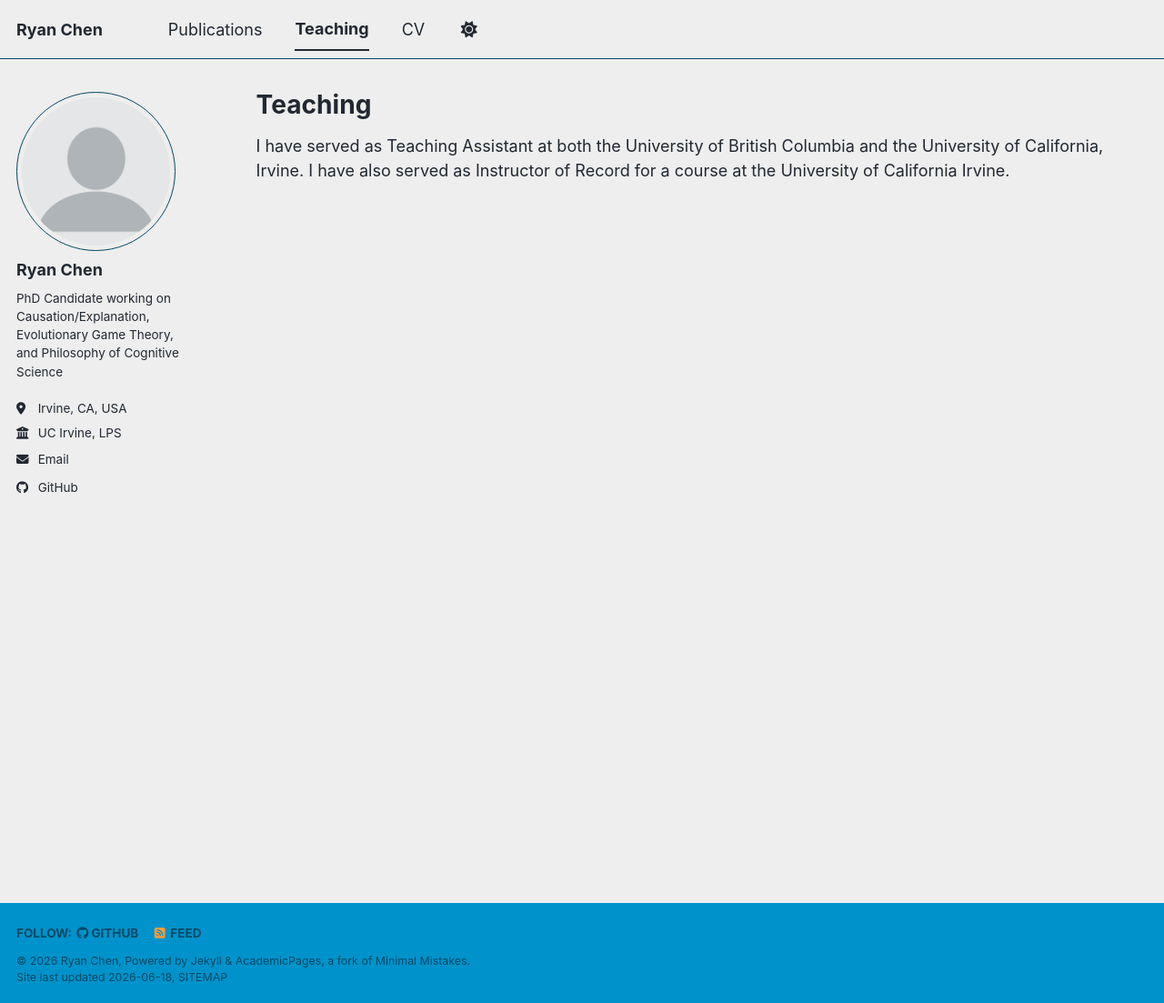
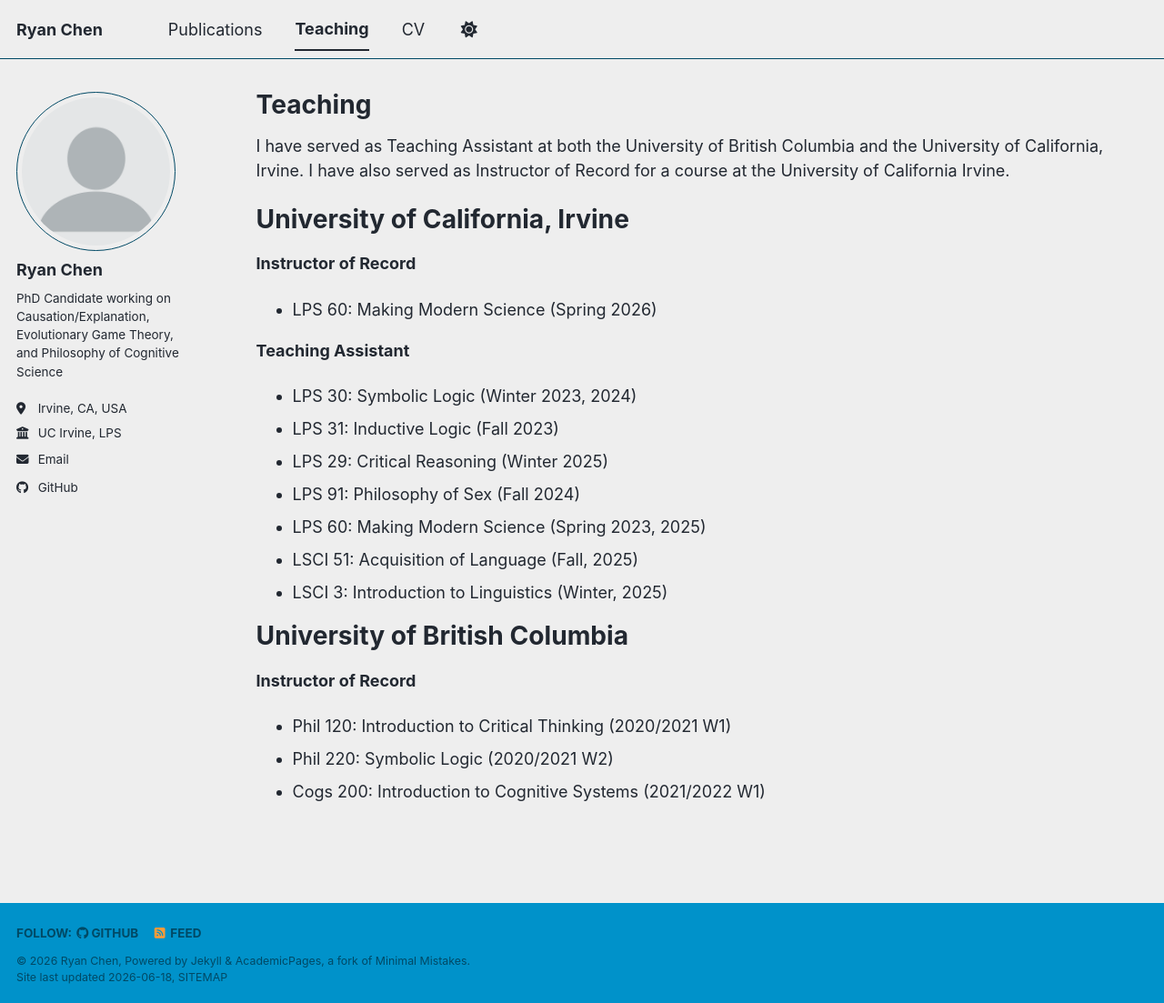
Before and after one commit to RyanChenPhil/RyanChenPhil.github.io, a Jekyll site: the page built from _pages/teaching.md, in a window 1280 px wide and 1103 px high. Shown: the whole window at 91% size. Built offline with Jekyll 4.4.1, drawn with Linux system fonts in a browser that asks for light colours; a script bundle is joined from its source files by our own code; library files that are not in the unit come from our copies.

Commit message:
Update teaching.md

```diff
--- a/_pages/teaching.md
+++ b/_pages/teaching.md
@@ -6,3 +6,24 @@ author_profile: true
 ---
 
 I have served as Teaching Assistant at both the University of British Columbia and the University of California, Irvine. I have also served as Instructor of Record for a course at the University of California Irvine.
+
+# University of California, Irvine
+
+**Instructor of Record**
+- LPS 60: Making Modern Science (Spring 2026)
+
+**Teaching Assistant**
+- LPS 30: Symbolic Logic (Winter 2023, 2024)
+- LPS 31: Inductive Logic (Fall 2023)
+- LPS 29: Critical Reasoning (Winter 2025)
+- LPS 91: Philosophy of Sex (Fall 2024)
+- LPS 60: Making Modern Science (Spring 2023, 2025)
+- LSCI 51: Acquisition of Language (Fall, 2025)
+- LSCI 3: Introduction to Linguistics (Winter, 2025)
+
+# University of British Columbia
+
+**Instructor of Record**
+- Phil 120: Introduction to Critical Thinking (2020/2021 W1)
+- Phil 220: Symbolic Logic (2020/2021 W2)
+- Cogs 200: Introduction to Cognitive Systems (2021/2022 W1)
```
